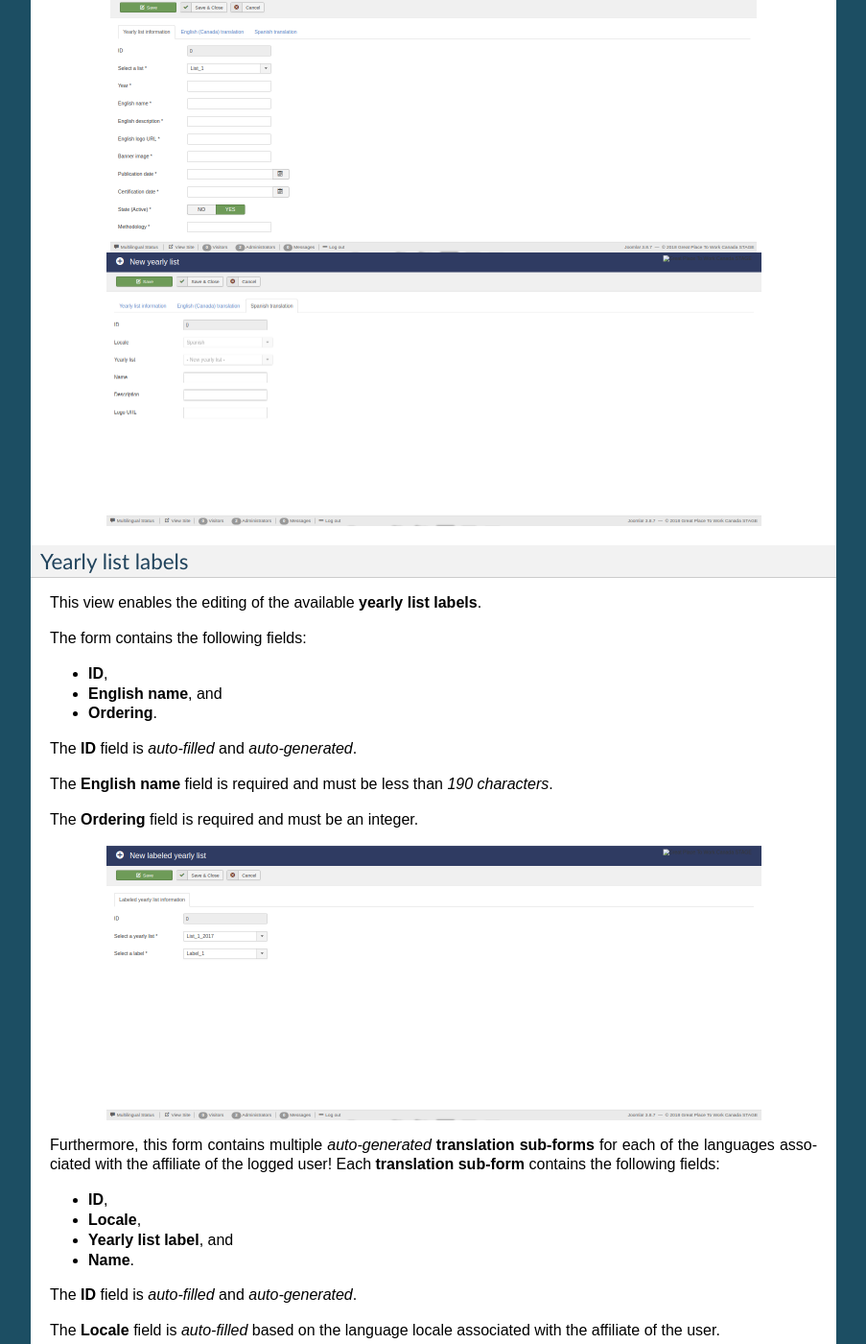
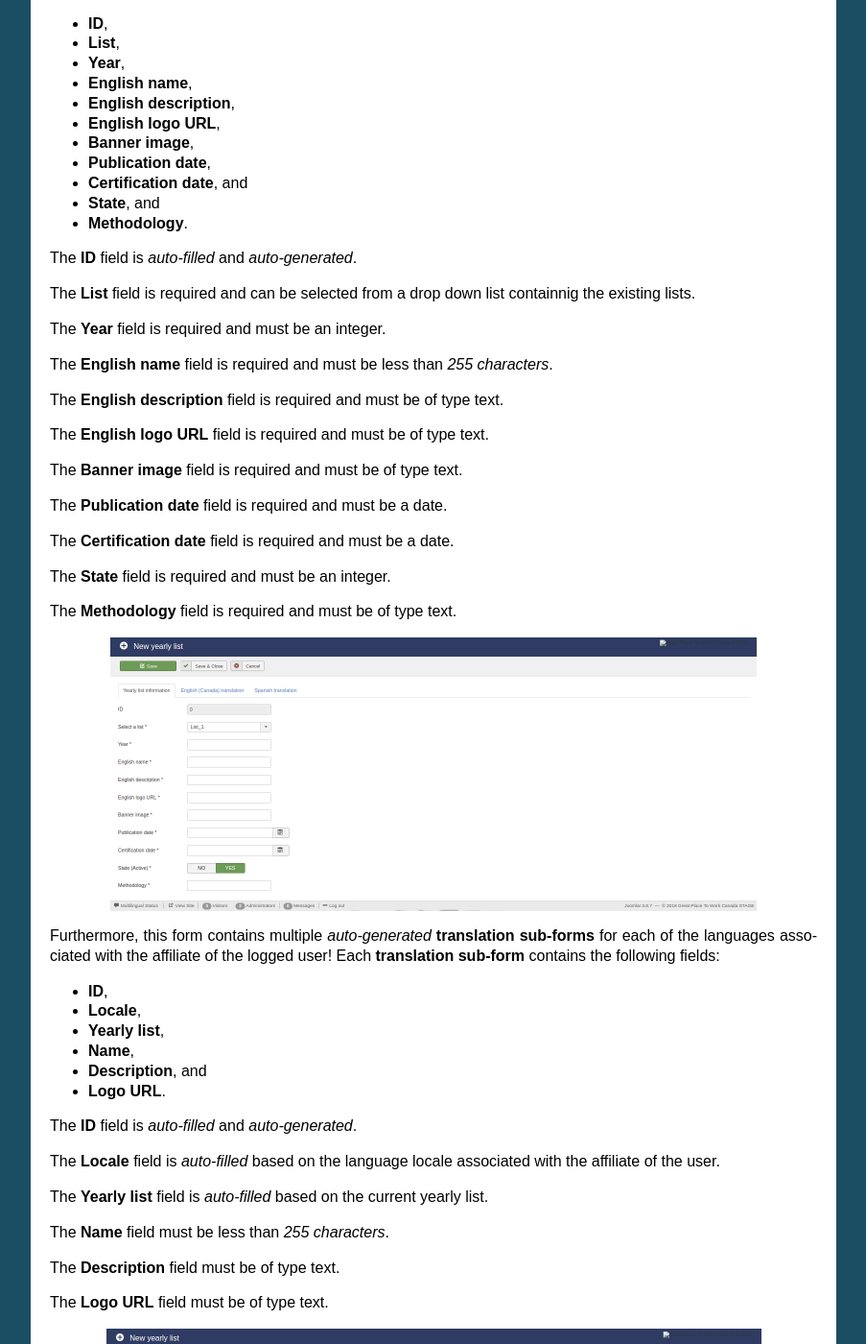
Before and after one commit to treste91/Great-Place-to-Work-Lists, a Sphinx documentation site: the page built from docs/backend/db_entries.rst, in a window 1280 px wide and 1400 px high, scrolled down 11479 px. Shown: the whole window at 96% size, without its empty margins (198-1101 px from the left). Built offline with Sphinx 7.4.7, drawn with Linux system fonts in a browser that asks for light colours; some of the changed text lies outside the part shown.

Commit message:
Update db_entries.rst

```diff
--- a/docs/backend/db_entries.rst
+++ b/docs/backend/db_entries.rst
@@ -517,10 +517,83 @@ Yearly lists
 
 This view enables the editing of the available **yearly lists**.
 
+The form contains the following fields:
+
+* **ID**,
+
+* **List**,
+
+* **Year**,
+
+* **English name**,
+
+* **English description**,
+
+* **English logo URL**,
+
+* **Banner image**,
+
+* **Publication date**,
+
+* **Certification date**, and
+
+* **State**, and
+
+* **Methodology**.
+
+The **ID** field is *auto-filled* and *auto-generated*.
+
+The **List** field is required and can be selected from a drop down list containnig the existing lists.
+
+The **Year** field is required and must be an integer.
+
+The **English name** field is required and must be less than *255 characters*.
+
+The **English description** field is required and must be of type text.
+
+The **English logo URL** field is required and must be of type text.
+
+The **Banner image** field is required and must be of type text.
+
+The **Publication date** field is required and must be a date.
+
+The **Certification date** field is required and must be a date.
+
+The **State** field is required and must be an integer.
+
+The **Methodology** field is required and must be of type text.
+
 .. image:: db_entries_edit_yearly_list.png
    :scale: 50 %
    :alt: Yearly list
    :align: center
+
+Furthermore, this form contains multiple *auto-generated* **translation sub-forms** for each of the languages associated with the affiliate of the logged user!
+Each **translation sub-form** contains the following fields:
+
+* **ID**,
+
+* **Locale**,
+
+* **Yearly list**,
+
+* **Name**,
+
+* **Description**, and
+
+* **Logo URL**.
+
+The **ID** field is *auto-filled* and *auto-generated*.
+
+The **Locale** field is *auto-filled* based on the language locale associated with the affiliate of the user.
+
+The **Yearly list** field is *auto-filled* based on the current yearly list.
+
+The **Name** field must be less than *255 characters*.
+
+The **Description** field must be of type text.
+
+The **Logo URL** field must be of type text.
 
 .. image:: db_entries_edit_yearly_list_translation.png
    :scale: 50 %
```
